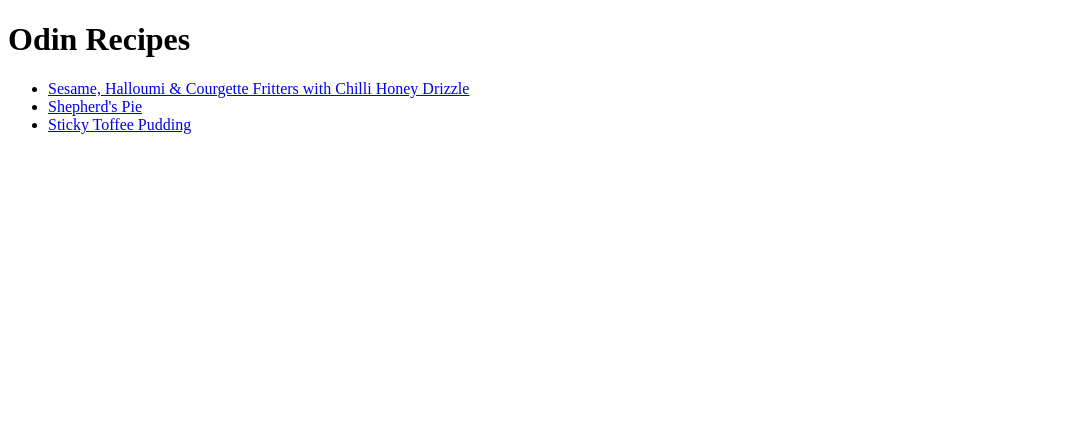
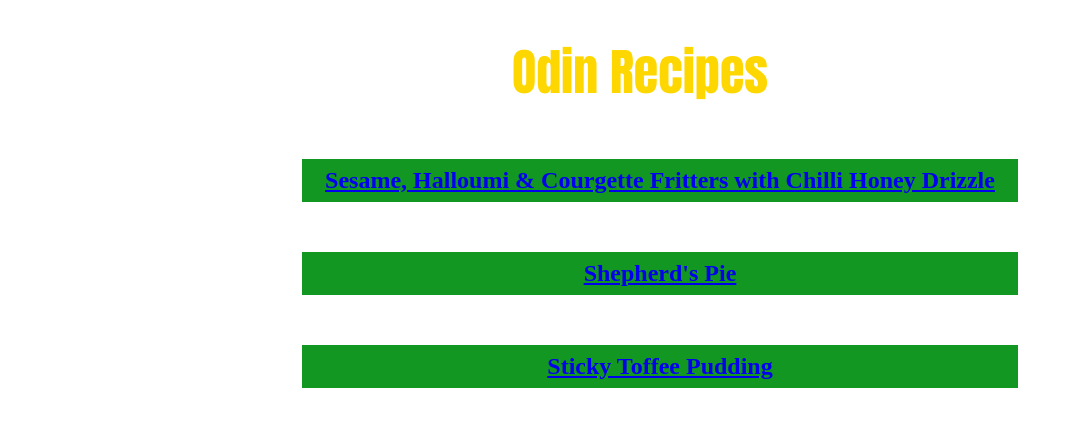
Before and after one commit to Lawlor-C/odin-recipes, a plain HTML site: page index.html in a window 1280 px wide. Shown: the whole page, without its empty margins (0-1072 px from the left). Drawn offline with Linux system fonts and the light colour scheme.

Commit message:
Formatting added to index.html

```diff
--- a/index.html
+++ b/index.html
@@ -4,14 +4,18 @@
     <meta charset="UTF-8">
     <meta name="viewport" content="width=device-width, initial-scale=1.0">
     <title>Odin Recipes</title>
+    <link rel="stylesheet" href="styles.css">
 </head>
 <body>
-    <h1>Odin Recipes</h1>
-        <ul>
-            <li><a href="recipes/courgfritt.html">Sesame, Halloumi & Courgette Fritters with Chilli Honey Drizzle</a></li>
-            <li><a href="recipes/shep-pie.html">Shepherd's Pie</a></li>
-            <li><a href="recipes/s-t-pud.html">Sticky Toffee Pudding</a></li>
-        </ul>
+    <h1 class="title">Odin Recipes</h1>
+        <div class="new">
+            <ul>
+                <li class="reclink recbox"><a href="recipes/courgfritt.html">Sesame, Halloumi & Courgette Fritters with Chilli Honey Drizzle</a></li>
+                <li class="reclink recbox"><a href="recipes/shep-pie.html">Shepherd's Pie</a></li>
+                <li class="reclink recbox"><a href="recipes/s-t-pud.html">Sticky Toffee Pudding</a></li>
+            </ul>
+
+        </div>
 
 
 </body>
--- /dev/null
+++ b/styles.css
@@ -0,0 +1,26 @@
+.title {
+    text-align: center;
+    font-family: Impact, Haettenschweiler, 'Arial Narrow Bold', sans-serif;
+    font-size: 50px;
+    color: gold;
+
+}
+
+.recbox {
+     background: #129723;
+     padding-top: 2px;
+     margin: 400px;
+     display: block;
+     width: 700px;
+     text-align: center;
+
+}
+
+.reclink {
+    font-family:'Segoe UI', Tahoma, Geneva, Verdana, sans-serif
+    background-color: aqua;
+    font-weight: bold;
+    font-size: 24px;
+    padding: 8px;
+    margin: 50px auto;
+    }
```
